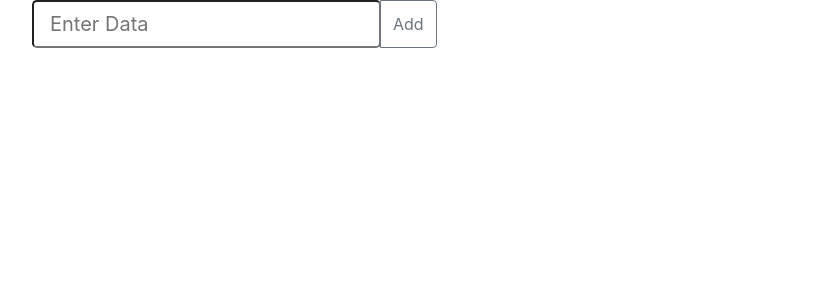
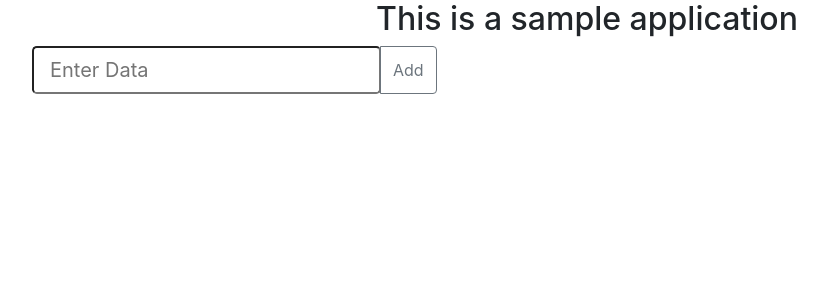
Before and after one commit to Antony-jeban/TodoList, an Angular app: page / in a window 1280 px wide. Shown: the top 300 px of the page, without its empty margins (53-880 px from the left). Built offline with nearby package versions, Linux system fonts and the light colour scheme.

Commit message:
Added a h2 tag in html

```diff
--- a/src/app/app.component.html
+++ b/src/app/app.component.html
@@ -1,3 +1,4 @@
+<h2 class="text-center">This is a sample application</h2>
 <div class="container">
     <div class="input-group mb-3">
         <input type="text" [(ngModel)]="item" class="form-control-lg" placeholder="Enter Data">
```
